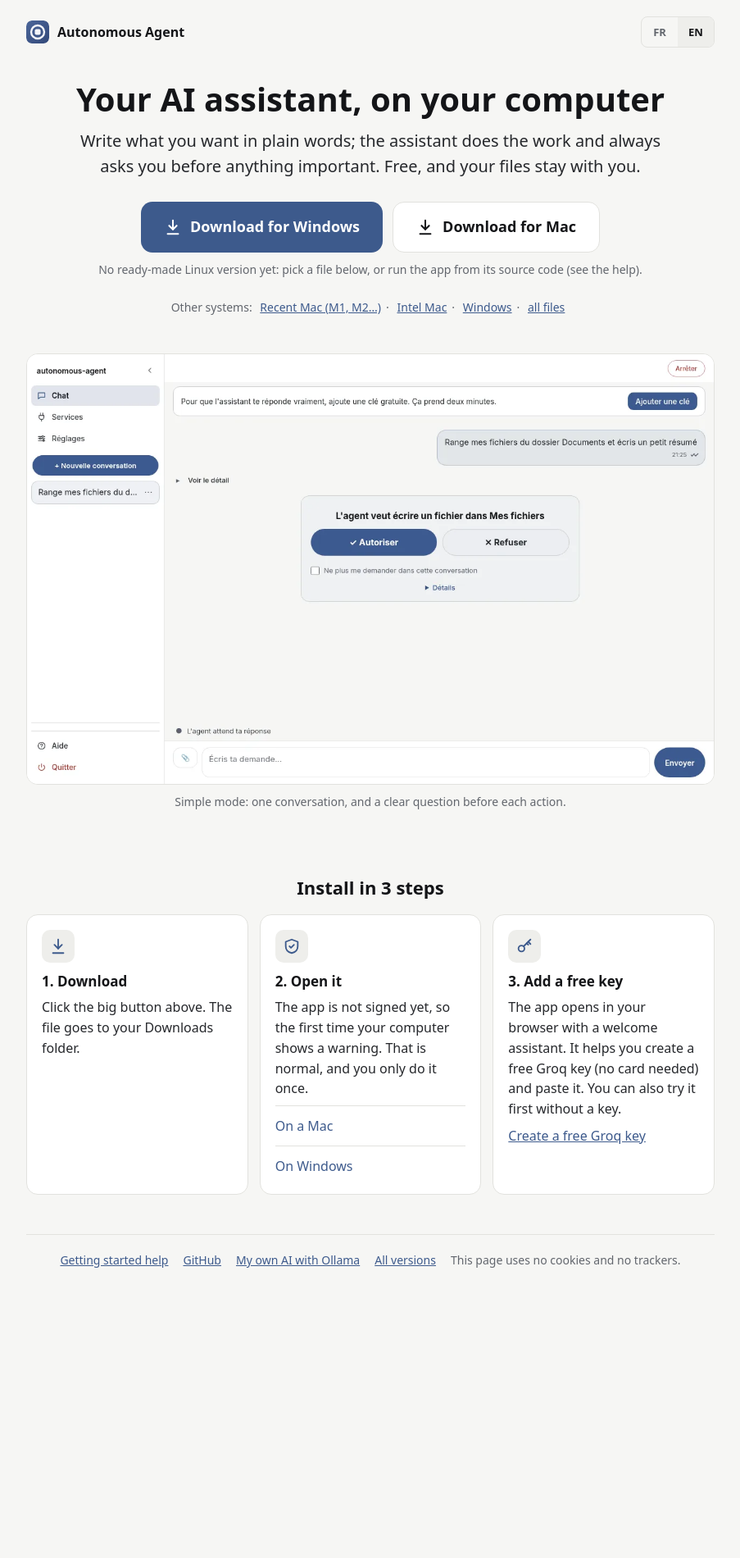
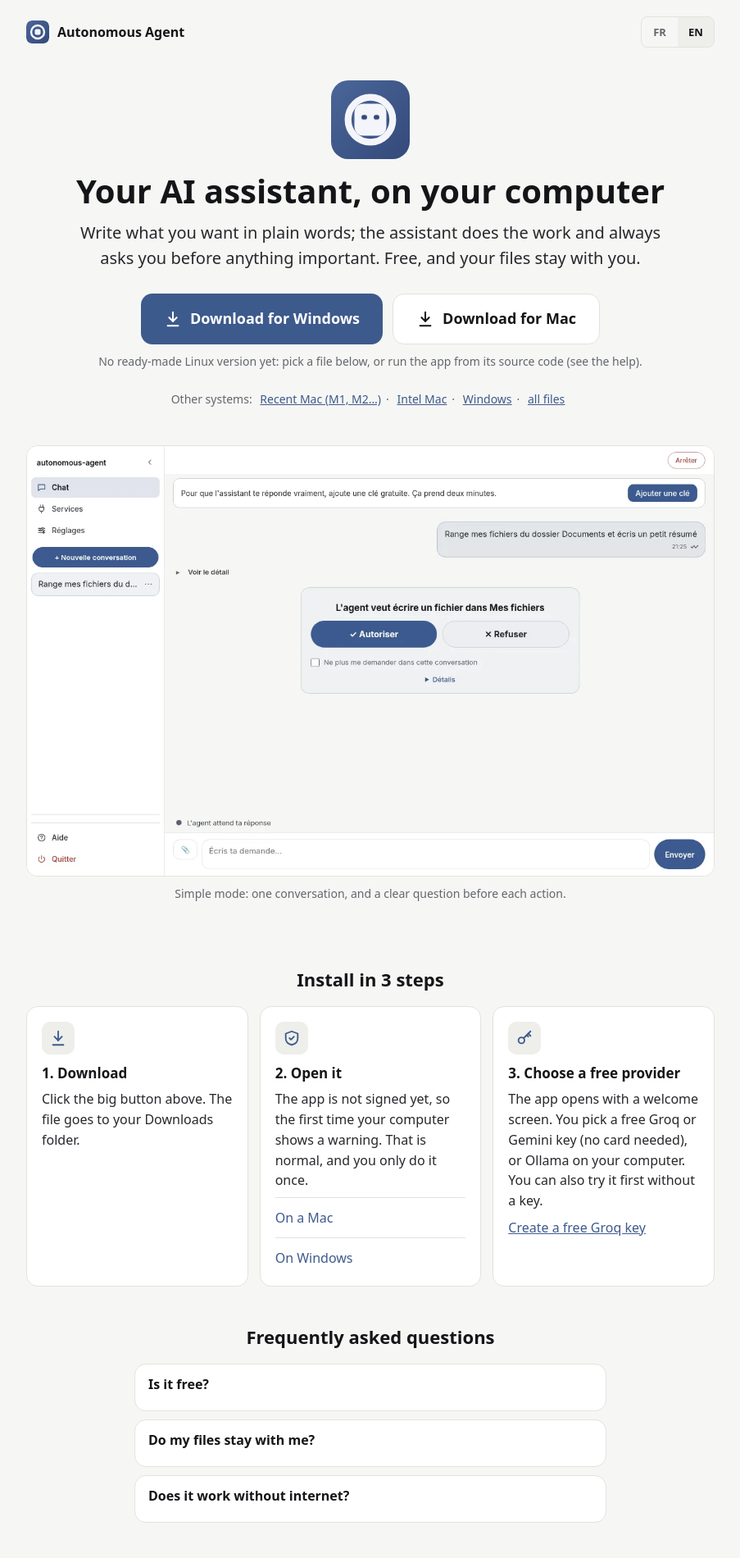
Before and after one commit to lanoixdesign/autonomous-agent, a plain HTML site: page docs/site/index.html in a window 1280 px wide. Shown: the top 1900 px of the page at 82% size, without its empty margins (188-1091 px from the left). Before the commit the page ends 1596 px from the top, so only its background shows below. Drawn offline with Linux system fonts and the light colour scheme.

Commit message:
Site: mascot in the hero, keep Mac Apple Silicon vs Intel detection
The download page (docs/site/, already published by Pages) now greets
with the logo mascot and its eyes. WebGL / userAgentData still pick
Apple Silicon or Intel when they can; otherwise both Mac buttons stay
visible with a one-line hint (Apple menu → About This Mac).

Existing links, screenshots, favicons and the Pages workflow are
unchanged. French keeps tu. Motion pauses when the system asks.

```diff
--- a/docs/site/index.html
+++ b/docs/site/index.html
@@ -23,7 +23,13 @@ header{display:flex;align-items:center;justify-content:space-between;gap:12px}
 .lang{display:flex;border:1px solid var(--line);border-radius:8px;overflow:hidden}
 .lang button{border:0;background:transparent;color:var(--muted);font:600 13px system-ui,sans-serif;padding:6px 10px;cursor:pointer;min-width:44px;min-height:36px}
 .lang button[aria-pressed=true]{background:var(--chip);color:var(--strong)}
+
 .hero{text-align:center;padding:40px 0 24px}
+.mascot{width:96px;height:96px;margin:0 auto 16px}
+.mascot svg{display:block;width:100%;height:100%}
+.mascot .pupil{transform-box:fill-box;transform-origin:center;animation:blink 3.4s infinite}
+@keyframes blink{0%,41%,49%,100%{transform:scaleY(1)}45%{transform:scaleY(.08)}}
+@media (prefers-reduced-motion:reduce){.mascot .pupil{animation:none}}
 h1{font-size:clamp(28px,5vw,40px);line-height:1.15;margin:0 0 12px;color:var(--strong);font-weight:650}
 .lead{font-size:clamp(17px,2.4vw,20px);color:var(--text);max-width:36em;margin:0 auto 28px}
 .dl{display:flex;flex-direction:column;align-items:center;gap:10px}
@@ -50,6 +56,11 @@ summary{cursor:pointer;color:var(--accent);font-weight:500;min-height:32px;displ
 @media (prefers-color-scheme:dark){summary{color:#9DB3DA}}
 details ol{padding-left:20px;margin:8px 0 0} details li{margin:4px 0;background:none;border:0;padding:0}
 kbd,.ui{font:600 14px system-ui,sans-serif;background:var(--chip);border-radius:6px;padding:1px 6px;color:var(--strong)}
+
+.faq{max-width:36em;margin:8px auto 0}
+.faq details{margin:0 0 10px;padding:2px 16px 10px;border:1px solid var(--line);border-radius:14px;background:var(--card)}
+.faq summary{min-height:44px;font-weight:600;color:var(--strong)}
+.faq details p{margin:0 0 8px}
 footer{margin-top:48px;padding-top:20px;border-top:1px solid var(--line);display:flex;gap:18px;flex-wrap:wrap;justify-content:center;font-size:14px;color:var(--muted)}
 [hidden]{display:none!important}
 @media (max-width:560px){.wrap{padding:14px 16px 40px}.hero{padding:24px 0 16px}.big{width:100%;justify-content:center}.btns{width:100%;flex-direction:column}}
@@ -64,6 +75,16 @@ footer{margin-top:48px;padding-top:20px;border-top:1px solid var(--line);display
 
 <main>
 <section class="hero">
+ <div class="mascot" aria-hidden="true">
+  <svg viewBox="0 0 64 64">
+   <defs><linearGradient id="m-bg" x1="0" y1="0" x2="1" y2="1"><stop offset="0" stop-color="#4B6699"/><stop offset="1" stop-color="#33497A"/></linearGradient></defs>
+   <rect width="64" height="64" rx="14" fill="url(#m-bg)"/>
+   <circle cx="32" cy="32" r="18.2" fill="none" stroke="#F3F5FA" stroke-width="5.5"/>
+   <rect x="19" y="19" width="26" height="26" rx="7" fill="#F3F5FA"/>
+   <circle class="pupil" cx="27" cy="30" r="2.3" fill="#33497A"/>
+   <circle class="pupil" cx="37" cy="30" r="2.3" fill="#33497A"/>
+  </svg>
+ </div>
  <h1 data-t="title">Ton assistant IA, sur ton ordinateur</h1>
  <p class="lead" data-t="lead">Tu écris ce que tu veux en mots simples ; l'assistant fait le travail et te demande toujours avant toute action importante. Gratuit, et tes fichiers restent chez toi.</p>
  <div class="dl" id="dl">
@@ -112,11 +133,18 @@ footer{margin-top:48px;padding-top:20px;border-top:1px solid var(--line);display
   </li>
   <li>
    <div class="ic" aria-hidden="true"><svg viewBox="0 0 24 24" fill="none" stroke="currentColor" stroke-width="2" stroke-linecap="round" stroke-linejoin="round"><circle cx="8" cy="15" r="4"/><path d="m11 12 9-9"/><path d="m17 6 3 3"/><path d="m15 8 2 2"/></svg></div>
-   <h3 data-t="s3t">3. Ajoute une clé gratuite</h3>
-   <p data-t="s3d">L'appli s'ouvre dans ton navigateur avec un assistant de bienvenue. Il t'aide à créer une clé gratuite chez Groq (sans carte bancaire) et à la coller. Tu peux aussi essayer d'abord sans clé.</p>
+   <h3 data-t="s3t">3. Choisis un fournisseur gratuit</h3>
+   <p data-t="s3d">L'appli s'ouvre avec un écran de bienvenue. Tu choisis une clé gratuite chez Groq ou Gemini (sans carte bancaire), ou Ollama sur ton ordinateur. Tu peux aussi essayer d'abord sans clé.</p>
    <p><a href="https://console.groq.com/keys" rel="noopener" data-t="groq">Créer une clé Groq gratuite</a></p>
   </li>
  </ol>
+</section>
+
+<section class="faq" aria-labelledby="faq">
+ <h2 id="faq" data-t="faqTitle">Questions fréquentes</h2>
+ <details><summary data-t="faq1q">C'est gratuit ?</summary><p data-t="faq1a">Oui. L'application est gratuite. Tu peux utiliser Groq ou Gemini avec une clé gratuite, ou Ollama qui tourne entièrement chez toi.</p></details>
+ <details><summary data-t="faq2q">Mes fichiers restent-ils chez moi ?</summary><p data-t="faq2a">Oui. Tes fichiers et tes conversations restent sur ton ordinateur. L'application te demande toujours confirmation avant toute action importante.</p></details>
+ <details><summary data-t="faq3q">Ça marche sans internet ?</summary><p data-t="faq3a">Oui, avec Ollama. Groq et Gemini ont besoin d'internet, mais Ollama fonctionne entièrement hors ligne.</p></details>
 </section>
 </main>
 
@@ -150,13 +178,16 @@ var T={
   m3:"Si le Mac propose seulement « Terminé » : ouvre Réglages Système → Confidentialité et sécurité, descends et clique « Ouvrir quand même », puis confirme.",
   winHelp:"Sur Windows",w1:"Double-clique sur le fichier téléchargé.",
   w2:"Une fenêtre bleue « Windows a protégé votre ordinateur » s'affiche : clique « Informations complémentaires », puis « Exécuter quand même ».",
-  s3t:"3. Ajoute une clé gratuite",s3d:"L'appli s'ouvre dans ton navigateur avec un assistant de bienvenue. Il t'aide à créer une clé gratuite chez Groq (sans carte bancaire) et à la coller. Tu peux aussi essayer d'abord sans clé.",
+  s3t:"3. Choisis un fournisseur gratuit",s3d:"L'appli s'ouvre avec un écran de bienvenue. Tu choisis une clé gratuite chez Groq ou Gemini (sans carte bancaire), ou Ollama sur ton ordinateur. Tu peux aussi essayer d'abord sans clé.",
   groq:"Créer une clé Groq gratuite",help:"Aide pour bien démarrer",ollama:"Ma propre IA avec Ollama",versions:"Toutes les versions",privacy:"Cette page n'utilise ni cookie ni traceur.",
+  faqTitle:"Questions fréquentes",faq1q:"C'est gratuit ?",faq1a:"Oui. L'application est gratuite. Tu peux utiliser Groq ou Gemini avec une clé gratuite, ou Ollama qui tourne entièrement chez toi.",
+  faq2q:"Mes fichiers restent-ils chez moi ?",faq2a:"Oui. Tes fichiers et tes conversations restent sur ton ordinateur. L'application te demande toujours confirmation avant toute action importante.",
+  faq3q:"Ça marche sans internet ?",faq3a:"Oui, avec Ollama. Groq et Gemini ont besoin d'internet, mais Ollama fonctionne entièrement hors ligne.",
   docTitle:"Autonomous Agent — ton assistant IA sur ton ordinateur"},
  en:{title:"Your AI assistant, on your computer",
   lead:"Write what you want in plain words; the assistant does the work and always asks you before anything important. Free, and your files stay with you.",
   dlMac:"Download for Mac",dlWin:"Download for Windows",macArm:"Recent Mac (M1, M2…)",macIntel:"Intel Mac",
-  macWhich:"Not sure? Apple menu → About This Mac: “Chip Apple M…” = recent Mac; “Processor Intel” = Intel Mac.",
+  macWhich:"Not sure? Apple menu → About This Mac: Apple M1, M2… = recent Mac; Intel = Intel Mac.",
   free:"Free · about 10 MB · no sign-up",other:"Other systems:",allFiles:"all files",
   mobile:"The app installs on a computer (Mac or Windows). Open this page on your computer to download it.",
   linux:"No ready-made Linux version yet: pick a file below, or run the app from its source code (see the help).",
@@ -169,8 +200,11 @@ var T={
   m3:"If the Mac only offers “Done”: open System Settings → Privacy & Security, scroll down and click “Open Anyway”, then confirm.",
   winHelp:"On Windows",w1:"Double-click the downloaded file.",
   w2:"A blue “Windows protected your PC” window appears: click “More info”, then “Run anyway”.",
-  s3t:"3. Add a free key",s3d:"The app opens in your browser with a welcome assistant. It helps you create a free Groq key (no card needed) and paste it. You can also try it first without a key.",
+  s3t:"3. Choose a free provider",s3d:"The app opens with a welcome screen. You pick a free Groq or Gemini key (no card needed), or Ollama on your computer. You can also try it first without a key.",
   groq:"Create a free Groq key",help:"Getting started help",ollama:"My own AI with Ollama",versions:"All versions",privacy:"This page uses no cookies and no trackers.",
+  faqTitle:"Frequently asked questions",faq1q:"Is it free?",faq1a:"Yes. The app is free. You can use Groq or Gemini with a free key, or Ollama, which runs entirely on your computer.",
+  faq2q:"Do my files stay with me?",faq2a:"Yes. Your files and conversations stay on your computer. The app always asks for confirmation before any risky action.",
+  faq3q:"Does it work without internet?",faq3a:"Yes, with Ollama. Groq and Gemini need internet, but Ollama works fully offline.",
   docTitle:"Autonomous Agent — your AI assistant on your computer"}};
 var ua=navigator.userAgent||"", touch=(navigator.maxTouchPoints||0)>1;
 var os=/iPhone|iPad|iPod|Android/i.test(ua)||(/Macintosh/.test(ua)&&touch)?"mobile":/Windows/.test(ua)?"win":/Macintosh|Mac OS X/.test(ua)?"mac":/Linux|X11|CrOS/.test(ua)?"linux":"other";
@@ -196,7 +230,7 @@ function apply(l){L=l;var d=T[l];document.documentElement.lang=l;document.title=
 document.querySelectorAll(".lang button").forEach(function(b){b.addEventListener("click",function(){try{localStorage.setItem("lang",b.dataset.lang);}catch(e){}apply(b.dataset.lang);});});
 // Mac: Apple chip or Intel? Chromium tells it; otherwise the graphics name sometimes does; else two clear choices
 function gpu(){try{var c=document.createElement("canvas").getContext("webgl");var x=c&&c.getExtension("WEBGL_debug_renderer_info");
- var r=x?String(c.getParameter(x.UNMASKED_RENDERER_WEBGL)):"";if(/Apple M\d/.test(r))return "arm";if(/Intel|AMD|Radeon|NVIDIA/i.test(r))return "intel";}catch(e){}return null;}
+ var r=x?String(c.getParameter(x.UNMASKED_RENDERER_WEBGL)):"";if(/Apple\s*(M\d|GPU)/i.test(r))return "arm";if(/Intel|AMD|Radeon|NVIDIA/i.test(r))return "intel";}catch(e){}return null;}
 apply(pick());
 if(os==="mac"){ arch=gpu(); if(arch) draw();
  if(navigator.userAgentData&&navigator.userAgentData.getHighEntropyValues){navigator.userAgentData.getHighEntropyValues(["architecture"]).then(function(v){
```
